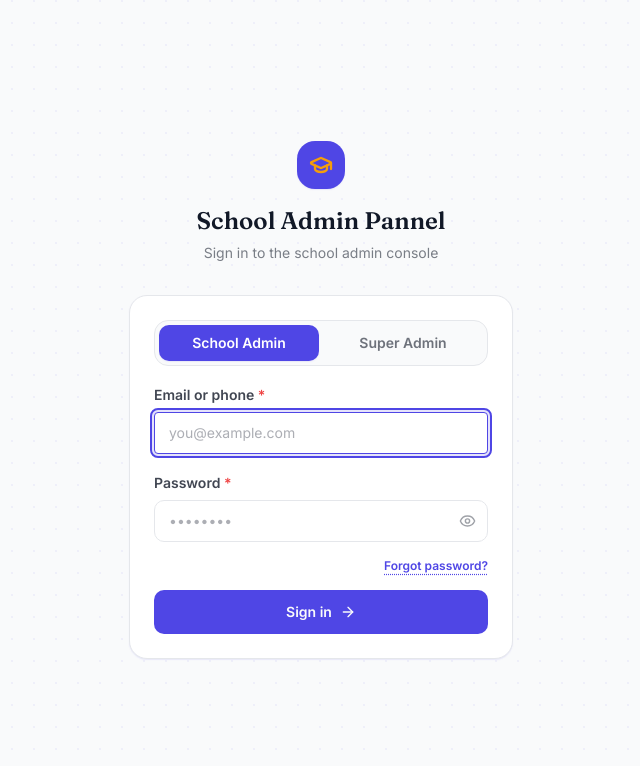
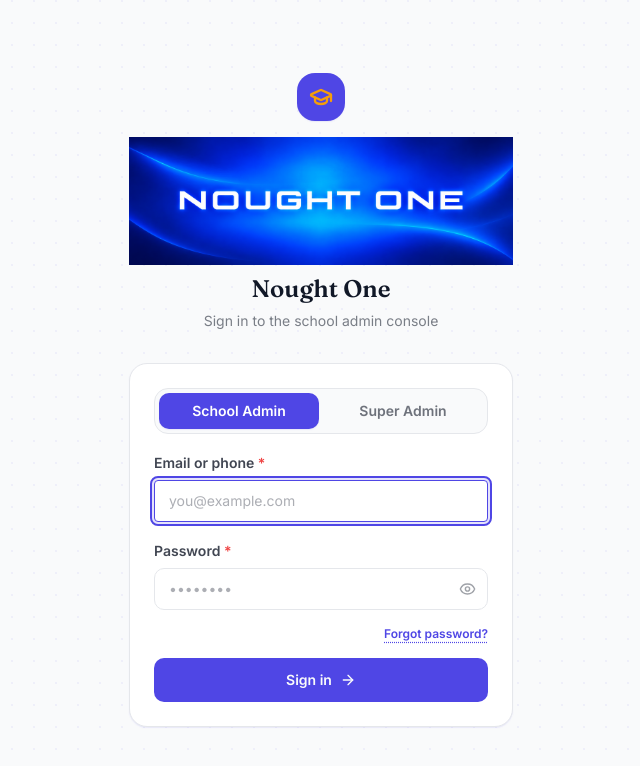
Before and after one commit to anilsaini10/5d865352d77308b6b6941832f802dae0, a React (Vite) app: page /login in a window 1280 px wide. Shown: the top 766 px of the page, without its empty margins (319-959 px from the left). Built offline with nearby package versions, Linux system fonts and the light colour scheme.

Commit message:
change name on web page

```diff
--- a/index.html
+++ b/index.html
@@ -3,9 +3,9 @@
   <head>
     <meta charset="UTF-8" />
     <meta name="viewport" content="width=device-width, initial-scale=1.0" />
-    <!-- <title>Nought One</title> -->
-    <title>Admin Pannel</title>
-    <!-- <link rel="icon" type="image/png" href="./src/assets/images/fab_icon.png" /> -->
+    <title>Nought One</title>
+    <!-- <title>Admin Pannel</title> -->
+    <link rel="icon" type="image/png" href="./src/assets/images/fab_icon.png" />
     <link rel="preconnect" href="https://fonts.googleapis.com" />
     <link rel="preconnect" href="https://fonts.gstatic.com" crossorigin />
     <link
--- a/src/features/auth/LoginPage.jsx
+++ b/src/features/auth/LoginPage.jsx
@@ -70,9 +70,9 @@ export default function LoginPage() {
           <div className="w-12 h-12 rounded-2xl bg-board flex items-center justify-center mb-4 shadow-card">
             <GraduationCap size={24} className="text-chalk" strokeWidth={2.3} />
           </div>
-          {/* <img src={titleLogo} alt="logo" className="w-54 h-auto mb-2" /> */}
-          {/* <h1 className="font-display text-2xl font-semibold text-ink">Nought One</h1> */}
-          <h1 className="font-display text-2xl font-semibold text-ink">School Admin Pannel</h1>
+          <img src={titleLogo} alt="logo" className="w-54 h-auto mb-2" />
+          <h1 className="font-display text-2xl font-semibold text-ink">Nought One</h1>
+          {/* <h1 className="font-display text-2xl font-semibold text-ink">School Admin Pannel</h1> */}
           <p className="text-sm text-ink/55 mt-1.5">Sign in to the {ROLE_LABELS[role].toLowerCase()} console</p>
         </div>
 
```
